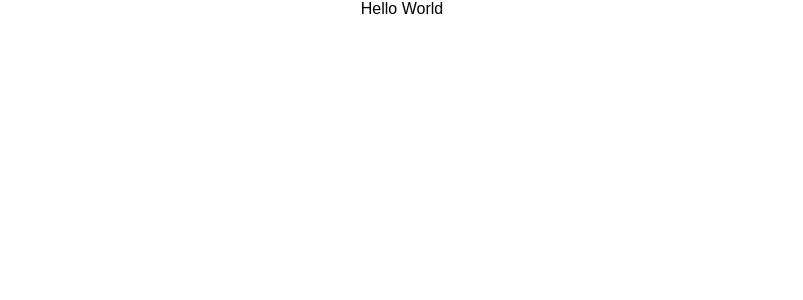
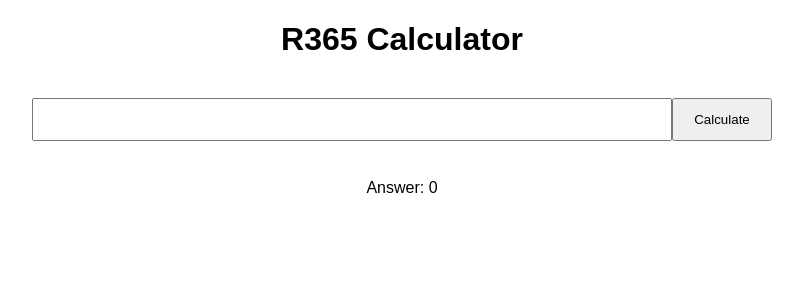
Before and after one commit to herbertg14/R635_Calculator, a React (Create React App) app: page / in a window 1280 px wide. Shown: the top 300 px of the page, without its empty margins (238-1041 px from the left). Built offline with nearby package versions, Linux system fonts and the light colour scheme; the HTML template or start-up script is replaced by a standard one.

Commit message:
First Requirment

```diff
--- a/src/App.css
+++ b/src/App.css
@@ -1,3 +1,29 @@
 .App {
   text-align: center;
 }
+
+.userInput{
+  padding-top: 10px;
+
+}
+
+.Output{
+  padding-top: 30px;
+}
+
+.Error{
+  padding-top: 30px;
+  color: red;
+}
+
+input{
+  width: 50%;
+  padding: 12px 20px;
+  margin: 8px 0;
+  box-sizing: border-box;
+}
+
+button{
+  padding: 12px 20px;
+  margin: 8px 0;
+}
--- a/src/App.js
+++ b/src/App.js
@@ -1,12 +1,62 @@
 import React, { Component } from 'react';
 import './App.css';
+import CalculatorInput from './components/CalculatorInput';
+import CalculatorOutput from './components/CalculatorOutput';
+
 
 class App extends Component {
+
+  state = {
+    input: "",
+    output: 0,
+    error: false
+  }
+
+
+  inputChangedHandler = (event) => {
+    this.setState({
+      input: event.target.value
+    });
+  }
+
+
+  calculateHandler = () => {
+
+    const inputArr = this.state.input.split(",");
+    let answer = 0;
+    let error = false;
+
+    if (inputArr.length > 2){
+      error = true;
+    } else{
+
+      inputArr.forEach((i) =>{
+        const value = Number(i);
+
+        if (!isNaN(value)){
+          answer += value;
+        }
+      });
+    }
+
+    this.setState({
+      output: answer,
+      error: error
+    });
+
+    console.log(this.state);
+  }
+
+
   render() {
     return (
+
       <div className="App">
-        Hello World
+        <h1>R365 Calculator</h1>
+        <CalculatorInput changed={this.inputChangedHandler} clicked={this.calculateHandler}/>
+        <CalculatorOutput output={this.state.output} error={this.state.error}/>
       </div>
+
     );
   }
 }
--- /dev/null
+++ b/src/components/CalculatorInput.js
@@ -0,0 +1,12 @@
+import React from 'react';
+
+const calculatorInput = (props) => {
+    return (
+        <div className="userInput">
+            <input type="text" onChange={props.changed} />
+            <button onClick={props.clicked}>Calculate</button>
+        </div>
+    );
+}
+
+export default calculatorInput;
--- /dev/null
+++ b/src/components/CalculatorOutput.js
@@ -0,0 +1,18 @@
+import React from 'react';
+
+
+const calculatorOutput = (props) => {
+
+    return (
+
+        props.error ?
+        <div className="Error">
+            Error! More than 2 values provided!
+        </div>:
+
+        <div className="Output">
+            Answer: {props.output}
+        </div>
+    );
+}
+export default calculatorOutput;
```
